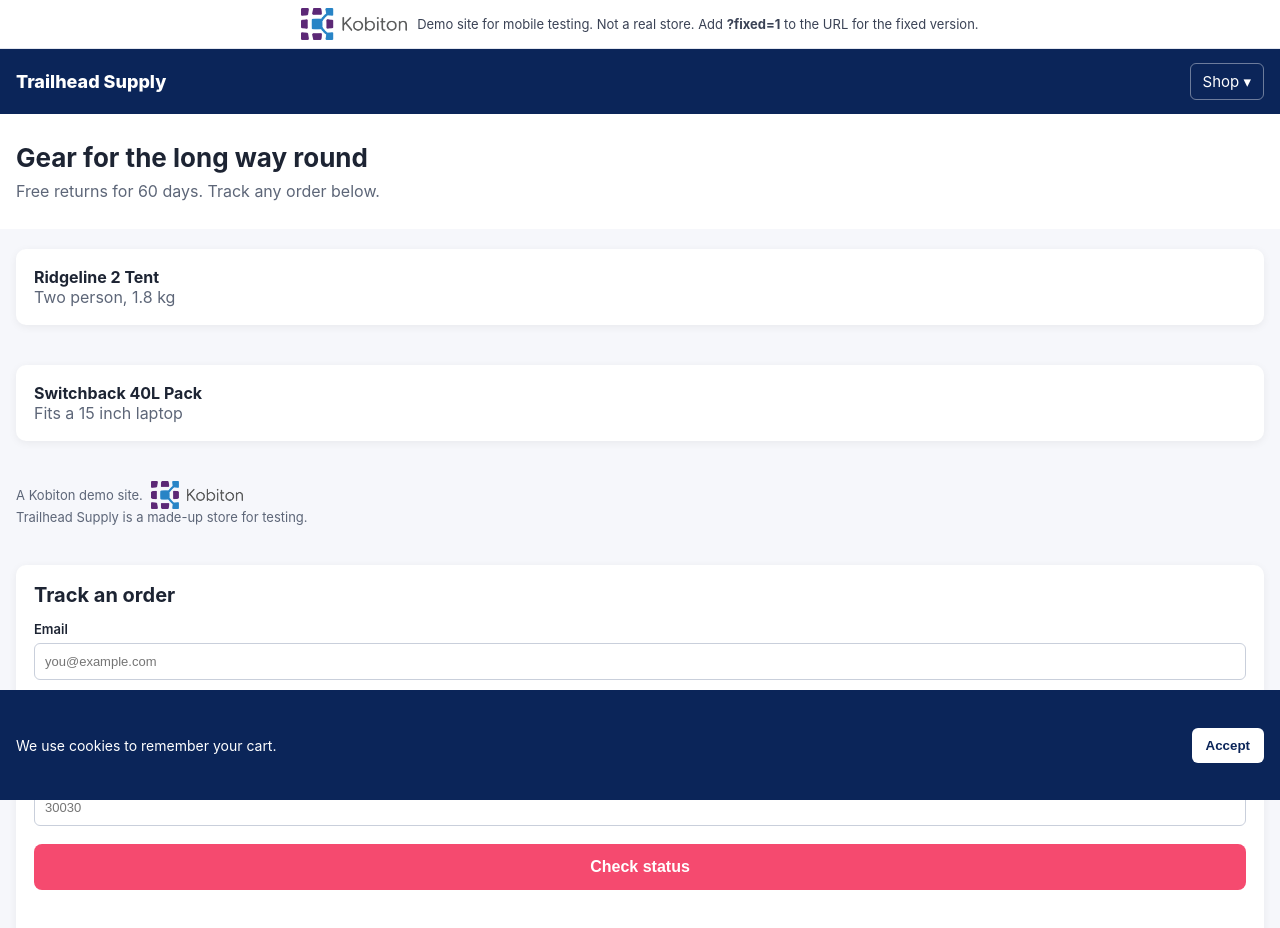
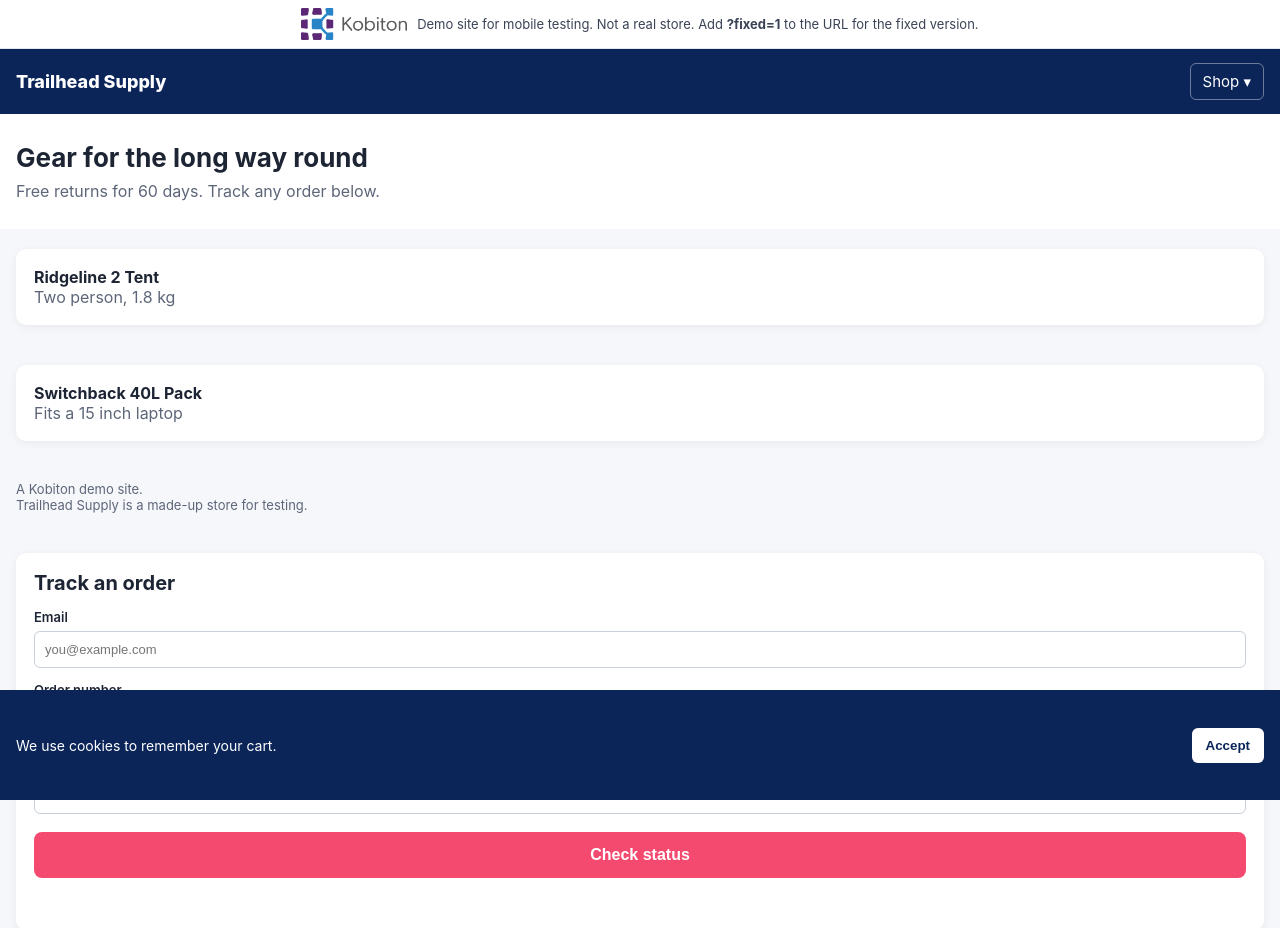
Before and after one commit to mimosa767/mobile-web-demo, a plain HTML site: page index.html in a window 1280 px wide. Drawn offline with Linux system fonts and the light colour scheme.

Commit message:
One logo only

```diff
--- a/index.html
+++ b/index.html
@@ -62,7 +62,7 @@
 </div>
 <section id="tents"><div class="card"><b>Ridgeline 2 Tent</b><br><span style="color:#5d6678">Two person, 1.8 kg</span></div></section>
 <section id="packs"><div class="card"><b>Switchback 40L Pack</b><br><span style="color:#5d6678">Fits a 15 inch laptop</span></div></section>
-<footer><div class="k-footer"><span>A Kobiton demo site.</span><img src="kobiton-logo.png" alt="Kobiton"></div><div>Trailhead Supply is a made-up store for testing.</div></footer>
+<footer><div>A Kobiton demo site.</div><div>Trailhead Supply is a made-up store for testing.</div></footer>
 <section id="track">
   <div class="card">
     <h2 style="margin:0;font-size:20px">Track an order</h2>
```
